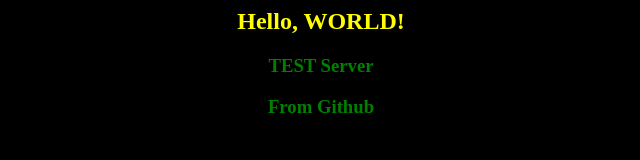
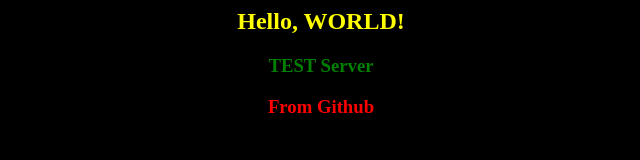
Before and after one commit to Razar911/testJen, a plain HTML site: page index.html in a window 1280 px wide. Shown: the whole page, without its empty margins (319-959 px from the left). Drawn offline with Linux system fonts and the light colour scheme.

Commit message:
modify index.html

```diff
--- a/index.html
+++ b/index.html
@@ -3,6 +3,6 @@
 <center>
 <h2><font color="yellow">Hello, WORLD!</font>
 <h3><font color="green">TEST Server</h3>
-<h3><font color="green">From Github</h3>
+<h3><font color="red">From Github</h3>
 </center>
 </html>
```
